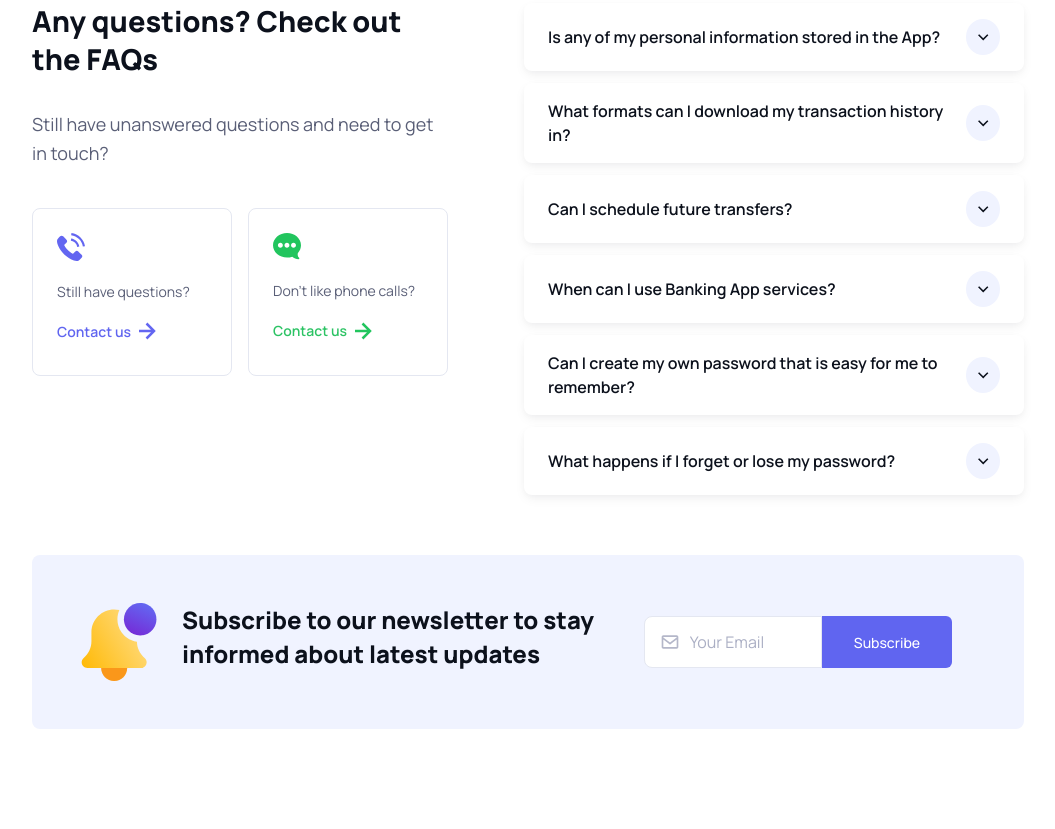
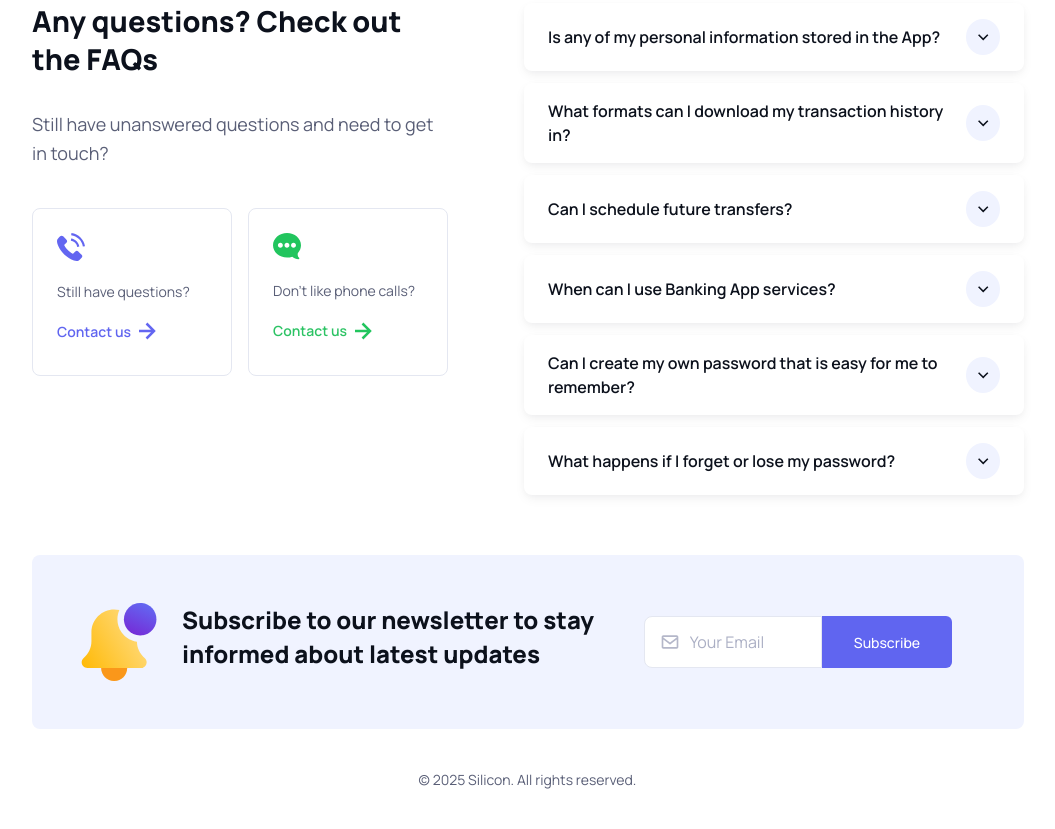
Before and after one commit to pandy89/Silicon, a plain HTML site: page index.html in a window 1280 px wide. Shown: the part 2926-3755 px from the top of the page, without its empty margins (112-1167 px from the left). Before the commit the page ends 3655 px from the top, so only its background shows below. Drawn offline with nearby package versions, Linux system fonts and the light colour scheme.

Commit message:
footer-section updated with html and css.

```diff
--- a/css/main.css
+++ b/css/main.css
@@ -1822,3 +1822,19 @@ input::placeholder{
 }
 
 /* Subscribe end */
+
+/*Footer start */
+footer{
+    color: var(--gray-700);
+    text-align: center;
+    align-content: center;
+    height: 100px;
+    font-size: 14px;
+    font-weight: 400;
+
+    @media (width >=1024px){
+        margin: 0 321px 0 320px;
+    }
+}
+
+/* Footer end */
--- a/index.html
+++ b/index.html
@@ -451,8 +451,8 @@
         </div>
     </section>
     <!-- Subscribe end -->
-
     </main>
+    <footer>&copy 2025 Silicon. All rights reserved.</footer>
     <script src="js/darkmode.js"></script>
     <script src="js/script.js"></script>
 </body>
```
